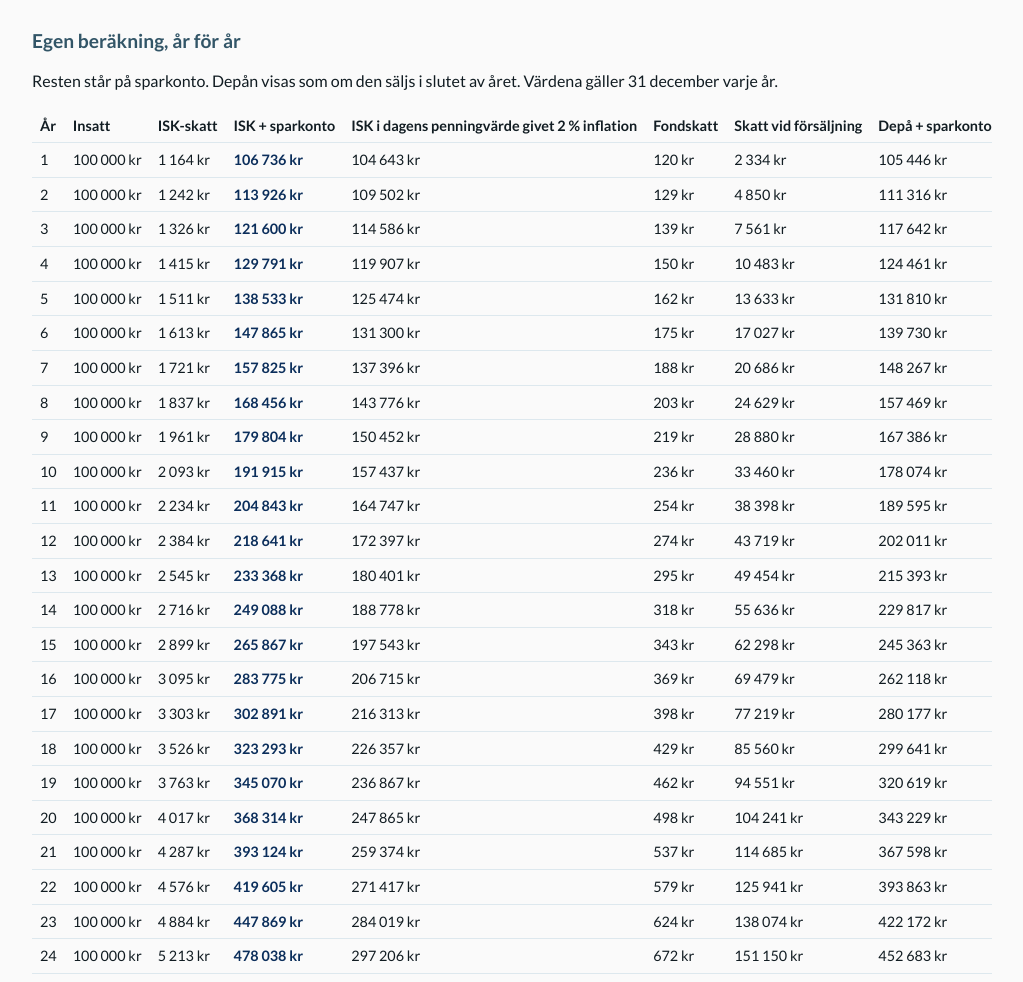
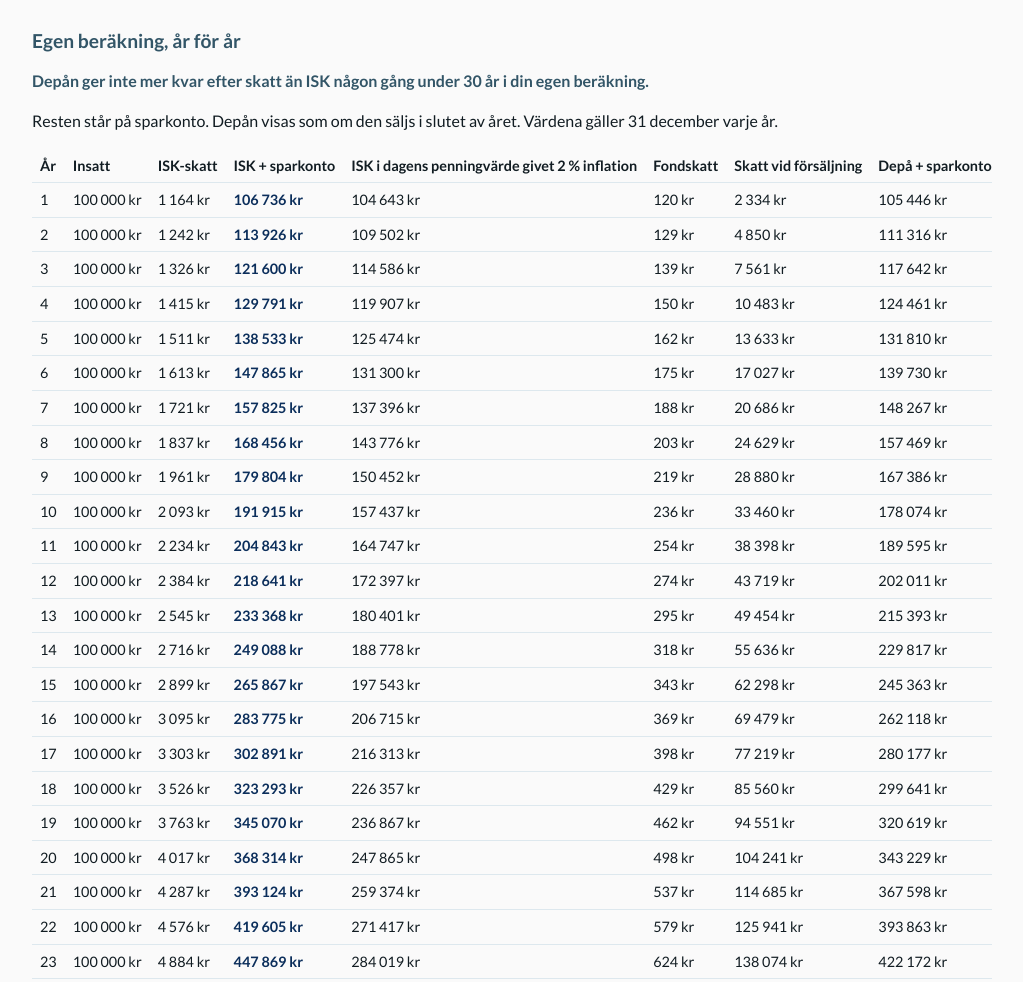
Before and after one commit to Smaspararguiden/verktyg, a website: page isk-depa/index.html in a window 1280 px wide. Shown: the part 1506-2488 px from the top of the page, without its empty margins (128-1151 px from the left). Drawn offline with Linux system fonts and the light colour scheme.

Commit message:
ISK or depå: the year the depå first wins, and ISK minus depå per year
The own-run table gets a column with ISK + account minus depå + account in
kronor, and the first year the depå leaves more after tax is in bold. A line
above the table says how many years that takes. The plan drops checking the
2027 ISK tax and the savings account rate.

Co-Authored-By: Claude Opus 5.5 <noreply@anthropic.com>

```diff
--- a/isk-depa/berakning.js
+++ b/isk-depa/berakning.js
@@ -183,3 +183,10 @@ export function egenBerakning(p, indata, egen) {
     depaIDagensPengar: dagensPengar(p, rad.depaTotalt, rad.ar),
   }));
 }
+
+// The first year in which the depå leaves more after tax than the ISK, from
+// rows like simulera's. Null if it never does within the rows.
+export function forstaAretDepaBattre(rader) {
+  const rad = rader.find((r) => r.depaTotalt > r.iskTotalt);
+  return rad ? rad.ar : null;
+}
--- a/isk-depa/stil.css
+++ b/isk-depa/stil.css
@@ -62,6 +62,9 @@
 .sg-iskdepa .tabell table { min-width: 640px; }
 .sg-iskdepa .tabell td, .sg-iskdepa .tabell th { white-space: nowrap; font-variant-numeric: tabular-nums; }
 .sg-iskdepa .vinner { font-weight: 700; color: var(--mork); }
+/* The year the depå first leaves more than the ISK. */
+.sg-iskdepa tr.brytar td { font-weight: 700; background: var(--yta); }
+.sg-iskdepa p.brytar { font-weight: 700; color: var(--accent); }
 .sg-iskdepa .skillnad { color: var(--dampad); font-size: 0.85em; }
 
 .sg-iskdepa .parametrar { margin-top: 24px; }
--- a/isk-depa/visning.js
+++ b/isk-depa/visning.js
@@ -7,7 +7,7 @@
 // calculator, so a later WordPress upload is never mixed with cached modules.
 const versionsfraga = new URL(import.meta.url).search;
 const { parametrar: p } = await import(`./parametrar.js${versionsfraga}`);
-const { aktieandelSammaRisk, berakna, egenBerakning } =
+const { aktieandelSammaRisk, berakna, egenBerakning, forstaAretDepaBattre } =
   await import(`./berakning.js${versionsfraga}`);
 const { html, procent, kronor } = await import(`./delat.js${versionsfraga}`);
 
@@ -107,6 +107,7 @@ rot.innerHTML = `
 
   <section data-resultat>
     <h2>Egen beräkning, år för år</h2>
+    <p class="brytar" data-brytar></p>
     <p data-text-egen></p>
     <div class="tabell" data-tabell-egen></div>
 
@@ -189,11 +190,13 @@ function lasIndata() {
 }
 
 // The user's own run, year by year, with both totals also in today's money.
-function egenTabell(indata, egen) {
-  const rader = egenBerakning(p, indata, egen).map((r) => {
+// The row of brytar (the first year the depå leaves more) is in bold.
+function egenTabell(rader, brytar) {
+  const tabellrader = rader.map((r) => {
     const skillnad = (r.depaTotalt - r.iskTotalt) / r.iskTotalt;
     const depaVinner = r.depaTotalt > r.iskTotalt;
-    return `<tr>
+    const iskMinusDepa = r.iskTotalt - r.depaTotalt;
+    return `<tr${r.ar === brytar ? ' class="brytar"' : ""}>
       <td>${r.ar}</td>
       <td>${kronor(r.insatt)}</td>
       <td>${kronor(r.iskSkatt)}</td>
@@ -203,6 +206,7 @@ function egenTabell(indata, egen) {
       <td>${kronor(r.skattForsaljning)}</td>
       <td class="${depaVinner ? "vinner" : ""}">${kronor(r.depaTotalt)}</td>
       <td>${kronor(r.depaIDagensPengar)}</td>
+      <td>${iskMinusDepa >= 0 ? "+" : "−"}${kronor(Math.abs(iskMinusDepa))}</td>
       <td>${Number.isFinite(skillnad) ? `${skillnad >= 0 ? "+" : "−"}${procent(Math.abs(skillnad), 1)}` : "–"}</td>
     </tr>`;
   }).join("");
@@ -211,8 +215,9 @@ function egenTabell(indata, egen) {
     <thead><tr>
       <th>År</th><th>Insatt</th><th>ISK-skatt</th><th>ISK + sparkonto</th>
       <th>ISK ${real}</th><th>Fondskatt</th><th>Skatt vid försäljning</th>
-      <th>Depå + sparkonto efter försäljning</th><th>Depå ${real}</th><th>Depå mot ISK</th>
-    </tr></thead><tbody>${rader}</tbody></table>`;
+      <th>Depå + sparkonto efter försäljning</th><th>Depå ${real}</th>
+      <th>ISK + sparkonto − depå + sparkonto</th><th>Depå mot ISK</th>
+    </tr></thead><tbody>${tabellrader}</tbody></table>`;
 }
 
 // One table: scenarios down, horizons across, both portfolios in each cell.
@@ -278,7 +283,14 @@ function uppdatera() {
     : `Samma risk som ${procent(egen.andelIsk, 0)} på ISK är ${procent(risk.andel, 1)} på depån, med den valda andelen staten står för.`;
   rot.querySelector("[data-text-egen]").textContent =
     `Resten står på sparkonto. Depån visas som om den säljs i slutet av året. Värdena gäller 31 december varje år.`;
-  rot.querySelector("[data-tabell-egen]").innerHTML = egenTabell(indata, egen);
+  const egnaRader = egenBerakning(p, indata, egen);
+  const brytar = forstaAretDepaBattre(egnaRader);
+  rot.querySelector("[data-brytar]").textContent = brytar === null
+    ? `Depån ger inte mer kvar efter skatt än ISK någon gång under ${egen.antalAr} år i din egen beräkning.`
+    : brytar === 1
+      ? `Depån ger mer kvar efter skatt än ISK redan första året i din egen beräkning.`
+      : `Det tar ${brytar} år innan depån ger mer kvar efter skatt än ISK i din egen beräkning.`;
+  rot.querySelector("[data-tabell-egen]").innerHTML = egenTabell(egnaRader, brytar);
 
   senaste = berakna(p, indata);
   const { sammaPengar, sammaRisk } = senaste;
```
Also changed, not shown: docs/PLAN_ISK_DEPA.md (+2 -8 lines), isk-depa/berakning.test.js (+8 -0 lines).
